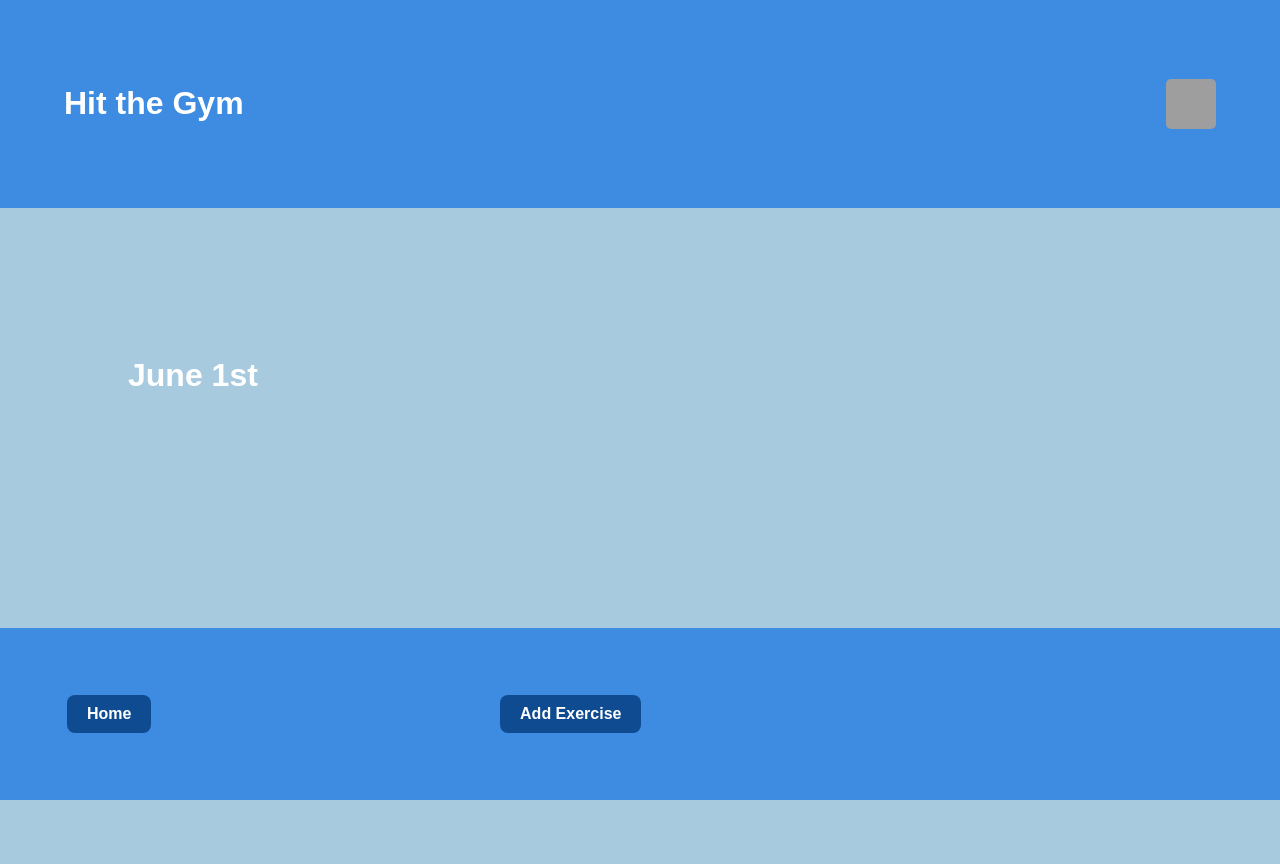
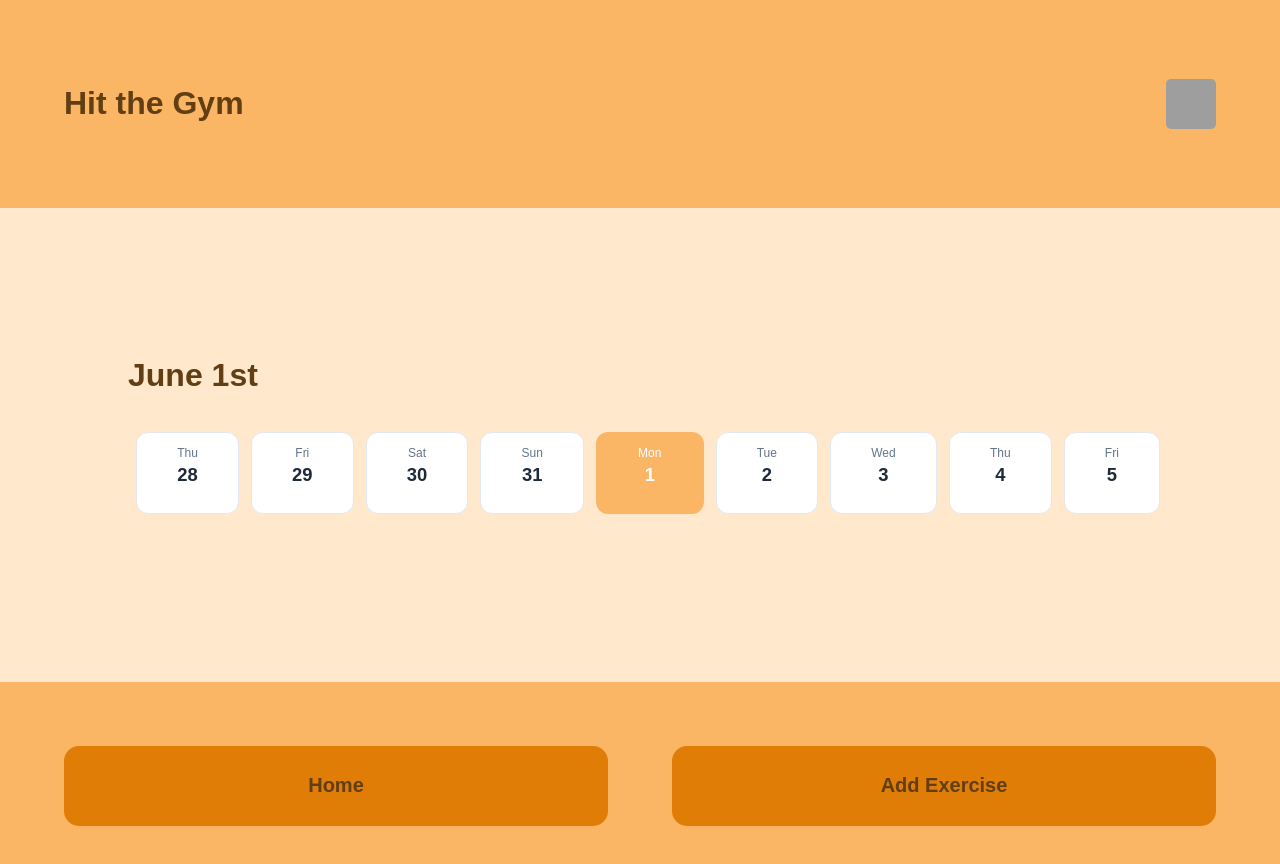
Before and after one commit to sheldoncork/hit-the-gym, a SvelteKit app in the folder frontend/: page / in a window 1280 px wide. Shown: the top 864 px of the page. Before the commit the page ends 800 px from the top, so only its background shows below. Built offline with nearby package versions, Linux system fonts and the light colour scheme; grey boxes are pictures that could not be loaded.

Commit message:
add more to frontend, edit colors and mess with addExercise page
Co-authored-by: Elliot Naughton <ElliotNaughton@users.noreply.github.com>

```diff
--- a/frontend/src/global.css
+++ b/frontend/src/global.css
@@ -1,12 +1,21 @@
 /* src/app.css */
 :root {
 	/* Define your colors here. Always start the name with two dashes '--' */
-    --color-primary: #3e8be2;
-	--color-secondary: #0e4b91;
-    --color-background: #a7cadf;
+	--color-primary: #fab664;
+	--color-secondary: #df7d07;
+	--color-tertiary: #ffd199;
+	--color-quaternary: #ffb875;
+	--color-background: #ffe8cc;
 	--color-surface: #242424;
-    --color-text: #ffffff;
+	--color-text: #613e13;
 	--color-text-muted: #aaaaaa;
+	/*colors
+    #613E13
+    #945200
+    #FAB664
+    #FFD199
+    #FFE8CC
+    */
 }
 
 /* You can also apply them globally right here */
@@ -16,3 +25,25 @@ body {
 	margin: 0;
 	font-family: Arial, sans-serif;
 }
+
+button,
+a {
+	display: flex;
+	justify-content: center;
+	align-items: center;
+	background-color: var(--color-secondary);
+	color: var(--color-text);
+	padding: 2vh 2vh;
+	border: none;
+	border-radius: 15px;
+	font-weight: bold;
+	cursor: auto;
+	text-decoration: none;
+	transition: filter 0.2s;
+	flex-grow: 1;
+	text-align: center;
+}
+
+button:hover {
+	filter: brightness(1.2);
+}
--- /dev/null
+++ b/frontend/src/lib/api/workoutService.ts
@@ -0,0 +1 @@
+import { apiFetch } from './apiClient';
--- a/frontend/src/lib/components/NavigationButton.svelte
+++ /dev/null
@@ -1,34 +0,0 @@
-<script lang="ts">
-    // We explicitly extract 'href' from the props to check if it exists
-    let { href, children, ...restProps } = $props();
-</script>
-
-{#if href}
-    <a {href} class="base-btn" {...restProps}>
-        {@render children()}
-    </a>
-
-{:else}
-    <button class="base-btn" {...restProps}>
-        {@render children()}
-    </button>
-{/if}
-
-<style>
-    .base-btn {
-        display: inline-block;
-        background-color: var(--color-secondary);
-        color: var(--color-text);
-        padding: 10px 20px;
-        border: none;
-        border-radius: 8px;
-        font-weight: bold;
-        cursor: pointer;
-        text-decoration: none;
-        transition: filter 0.2s;
-    }
-
-    .base-btn:hover {
-        filter: brightness(1.2);
-    }
-</style>
--- /dev/null
+++ b/frontend/src/lib/components/ScrollerDayPicker.svelte
@@ -0,0 +1,157 @@
+<script lang="ts">
+	const today = new Date();
+	today.setHours(0, 0, 0, 0);
+
+	let selectedDate = $state(today);
+
+	let { workoutHistory = {}, onSelectDay = (date: Date) => {} } = $props();
+
+	// 1. Generate surrounding days (4 days before, today, 4 days after)
+	const surroundingDays = $derived.by(() => {
+		const days = [];
+		for (let i = -4; i <= 4; i++) {
+			const date = new Date(today);
+			date.setDate(today.getDate() + i);
+			date.setHours(0, 0, 0, 0);
+			days.push(date);
+		}
+		return days;
+	});
+
+	// 2. Svelte Action to auto-scroll the container to center "today" on load
+	function scrollToToday(node: HTMLElement) {
+		const todayElement = node.querySelector('.today') as HTMLElement;
+		if (todayElement) {
+			// Center the element smoothly within the scrolling container
+			node.scrollTo({
+				left: todayElement.offsetLeft - node.offsetWidth / 2 + todayElement.offsetWidth / 2,
+				behavior: 'smooth'
+			});
+		}
+	}
+
+	const getIsoKey = (date: Date) => date.toISOString().split('T')[0];
+	const getDayLabel = (date: Date) => date.toLocaleDateString('en-US', { weekday: 'short' });
+	const getDateNumber = (date: Date) => date.getDate();
+
+	function selectDay(date: Date) {
+		selectedDate = date;
+		onSelectDay(date);
+	}
+</script>
+
+<div class="scroll-container" use:scrollToToday>
+	{#each surroundingDays as date}
+		{@const isToday = date.getTime() === today.getTime()}
+		{@const isSelected = date.getTime() === selectedDate.getTime()}
+		{@const dateKey = getIsoKey(date)}
+		{@const attendees = workoutHistory[dateKey] || []}
+
+		<button
+			type="button"
+			class="day-card"
+			class:today={isToday}
+			class:selected={isSelected}
+			onclick={() => selectDay(date)}
+		>
+			<span class="day-name">{getDayLabel(date)}</span>
+			<span class="day-number">{getDateNumber(date)}</span>
+
+			<div class="avatar-dots">
+				{#each attendees.slice(0, 3) as buddy}
+					<span class="dot" title={buddy.username}></span>
+				{/each}
+				{#if attendees.length > 3}
+					<span class="plus-more">+{attendees.length - 3}</span>
+				{/if}
+			</div>
+		</button>
+	{/each}
+</div>
+
+<style>
+	.scroll-container {
+		display: flex;
+		gap: 12px;
+		width: 100%;
+		padding: 16px 8px;
+		overflow-x: auto;
+		scroll-snap-type: x mandatory;
+		scrollbar-width: none;
+		/* Ensures smooth swiping on mobile devices */
+		-webkit-overflow-scrolling: touch;
+	}
+
+	.scroll-container::-webkit-scrollbar {
+		display: none;
+	}
+
+	.day-card {
+		display: flex;
+		flex-direction: column;
+		align-items: center;
+		min-width: 65px;
+		scroll-snap-align: center; /* Snaps to the center of the screen when scrolled */
+		padding: 12px 6px;
+		background-color: #ffffff;
+		border: 1px solid #e2e8f0;
+		border-radius: 12px;
+		cursor: pointer;
+		transition: all 0.2s ease;
+	}
+
+	.day-name {
+		font-size: 0.75rem;
+		color: #64748b;
+		font-weight: 500;
+	}
+
+	.day-number {
+		font-size: 1.15rem;
+		font-weight: 700;
+		color: #1e293b;
+		margin: 4px 0;
+	}
+
+	/* Subtle highlight for today so it stands out even when not clicked */
+	.day-card.today {
+		border: 2px solid var(--color-primary, #0070f3);
+		background-color: #f0f7ff;
+	}
+
+	.day-card.selected {
+		background-color: var(--color-primary, #0070f3);
+		border-color: var(--color-primary, #0070f3);
+	}
+
+	.day-card.selected .day-name,
+	.day-card.selected .day-number,
+	.day-card.selected .plus-more {
+		color: #ffffff;
+	}
+
+	.avatar-dots {
+		display: flex;
+		justify-content: center;
+		gap: 3px;
+		height: 6px;
+		margin-top: 4px;
+	}
+
+	.dot {
+		width: 6px;
+		height: 6px;
+		background-color: #10b981;
+		border-radius: 50%;
+	}
+
+	.day-card.selected .dot {
+		background-color: #ffffff;
+	}
+
+	.plus-more {
+		font-size: 0.55rem;
+		color: #64748b;
+		font-weight: 700;
+	}
+</style>
--- a/frontend/src/lib/logEntry.ts
+++ b/frontend/src/lib/logEntry.ts
@@ -6,13 +6,13 @@ interface LogEntry {
 }
 
 async function logEntry(entry: LogEntry): Promise<void> {
-    console.log(`Logging ${type} entry`);
+    console.log(`Logging ${entry} entry`);
     const response = await fetch(`${PUBLIC_BACKEND_URL}/log`, {
         method: 'POST',
         headers: {
             'Content-Type': 'application/json'
         },
-        body: JSON.stringify({ type })
+        body: JSON.stringify({ entry })
     });
 }
 
--- a/frontend/src/routes/+layout.svelte
+++ b/frontend/src/routes/+layout.svelte
@@ -1,8 +1,7 @@
 <script lang="ts">
 	import favicon from '$lib/assets/favicon.svg';
 	import '../global.css';
-import UserIcon from '$lib/components/UserIcon.svelte';
-import NavigationButton from '$lib/components/NavigationButton.svelte';
+	import UserIcon from '$lib/components/UserIcon.svelte';
 
 	let { children } = $props();
 </script>
@@ -23,19 +22,17 @@ import NavigationButton from '$lib/components/NavigationButton.svelte';
 	</main>
 
 	<footer>
-		<table>
-			<tbody>
-				<tr>
-					<td><NavigationButton href="/">Home</NavigationButton></td>
-					<td><NavigationButton href="/addExercise">Add Exercise</NavigationButton></td>
-				</tr>
-			</tbody>
-
-		</table>
+		<nav>
+			<a class="navbar_btn" href="/">Home</a>
+			<a class="navbar_btn" href="/addExercise">Add Exercise</a>
+		</nav>
 	</footer>
 </div>
 
 <style>
+	.navbar_btn {
+		font-size: 125%
+	}
 	.app-container {
 		display: flex;
 		flex-direction: column;
@@ -48,14 +45,14 @@ import NavigationButton from '$lib/components/NavigationButton.svelte';
 		min-height: 10vh;
 		padding: 10cqw;
 	}
-	footer {
-		display: flex;
-		justify-content: flex-end;
+	nav {
+		display: grid;
+		grid-template-columns: 1fr 1fr;
+		justify-content: space-evenly;
 		background-color: var(--color-primary);
+		gap: 5cqw;
 		padding: 5cqw;
-	}
-	table {
-		width: 100%;
+		min-height: 10vh;
 	}
 	header {
 		display: flex;
@@ -64,4 +61,5 @@ import NavigationButton from '$lib/components/NavigationButton.svelte';
 		background-color: var(--color-primary);
 		padding: 5cqw;
 	}
+
 </style>
--- a/frontend/src/routes/+page.svelte
+++ b/frontend/src/routes/+page.svelte
@@ -1,12 +1,28 @@
 <script lang="ts">
-import {currentDayLabel} from '$lib/date';
-import NavigationButton from '$lib/components/NavigationButton.svelte';
+	import {currentDayLabel} from '$lib/date';
+	import ScrollerDayPicker from '$lib/components/ScrollerDayPicker.svelte';
 </script>
 
+<h1>{currentDayLabel}</h1>
+<ScrollerDayPicker/>
+<div class="dashboard-layout">
+    <!-- Thinking here we will have icons for each user with the latest ones first -->
+</div>
 
-<h1>{currentDayLabel}</h1>
-<!-- Thinking here we will have icons for each user with the latest ones first -->
-
-
-<div>
-</div>
+<style>
+    .dashboard-layout {
+		display: flex;
+		flex-direction: row; /* Horizontal tracking */
+		gap: 16px;
+		width: 100%;
+		max-width: 800px;
+		margin: 0 auto;
+		padding: 12px;
+	}
+    /* Responsive break point adjustment for mobile layouts */
+	@media (max-width: 600px) {
+		.dashboard-layout {
+			flex-direction: column; /* Stack vertically on small phone displays */
+		}
+	}
+</style>
--- a/frontend/src/routes/addExercise/+page.svelte
+++ b/frontend/src/routes/addExercise/+page.svelte
@@ -1,18 +1,92 @@
 <script lang="ts">
 import UserIcon from '$lib/components/UserIcon.svelte';
 import logEntry from '$lib/logEntry';
+
+interface Row {
+    name: string;
+    inputType?: string;
+}
+
+let a: Row = {name: "Exercise", inputType: "text"};
+let b: Row = {name: "Sets", inputType: "number"};
+let c: Row = {name: "Reps", inputType: "number"};
+
+let rows: Row[] = [a, b, c];
 </script>
 
-<div class = "screen">
-    <button onclick={() => logEntry}>Log Entry</button>
-    <UserIcon username="John Doe" />
+<div class="container">
+    <h2 class="title">Add Exercise</h2>
+    <form onsubmit={null}>
+
+
+        <!-- Fed from database as dropdown with option -->
+
+        {#each rows as row}
+             <label for={row.name}>{row.name}</label>
+             {#if row.inputType === "number"}
+                <input type="number" id={row.name} name={row.name} min="0" required />
+             {:else}
+                <input type="text" id={row.name} name={row.name} required />
+             {/if}
+        {/each}
+
+        <p>
+            <button style="font-size:100%;">Add Exercise</button>
+        </p>
+    </form>
 </div>
 
+
 <style>
-    .screen {
+    .container {
         display: flex;
         flex-direction: column;
         align-items: center;
         justify-content: center;
     }
+    .title {
+        display: flex;
+        justify-content: center;
+        color: var(--color-text);
+    }
+
+    form {
+        display: flex;
+        flex-direction: column;
+        grid-template-columns: repeat(2, 1fr);
+        align-items: center; /* This ensures the text aligns perfectly with the middle of the text boxes */
+        justify-content: center;
+        width: 100%;
+        max-width: 90vh;
+    }
+
+    label {
+        padding-top: 3vh;
+        text-align: center;
+        font-weight: bold;
+        color: var(--color-text); /* Use your global colors! */
+    }
+
+    /* 1. Target the text boxes to make them look modern */
+    input {
+        padding-bottom: 3vh;
+        border: 2px solid var(--color-surface);
+        background-color: var(--color-tertiary);
+        color: var(--color-text);
+        font-size: 1rem;
+        padding: 0.5rem 1rem;
+        outline: none;
+        transition: border-color 0.2s ease;
+    }
+
+    /* 2. Add a glow effect when the user taps on the input */
+    input:focus {
+        border-color: var(--color-primary);
+    }
+
+    /* 3. Make the submit button span all the way across the bottom */
+    form > :global(button), form > :global(a) {
+        grid-column: span 2;
+        margin-top: 10px;
+    }
 </style>
```
Also changed, not shown: frontend/src/lib/api/apiClient.ts (added, +23 -0 lines). Lines whose indentation alone changed are shown as unchanged.
